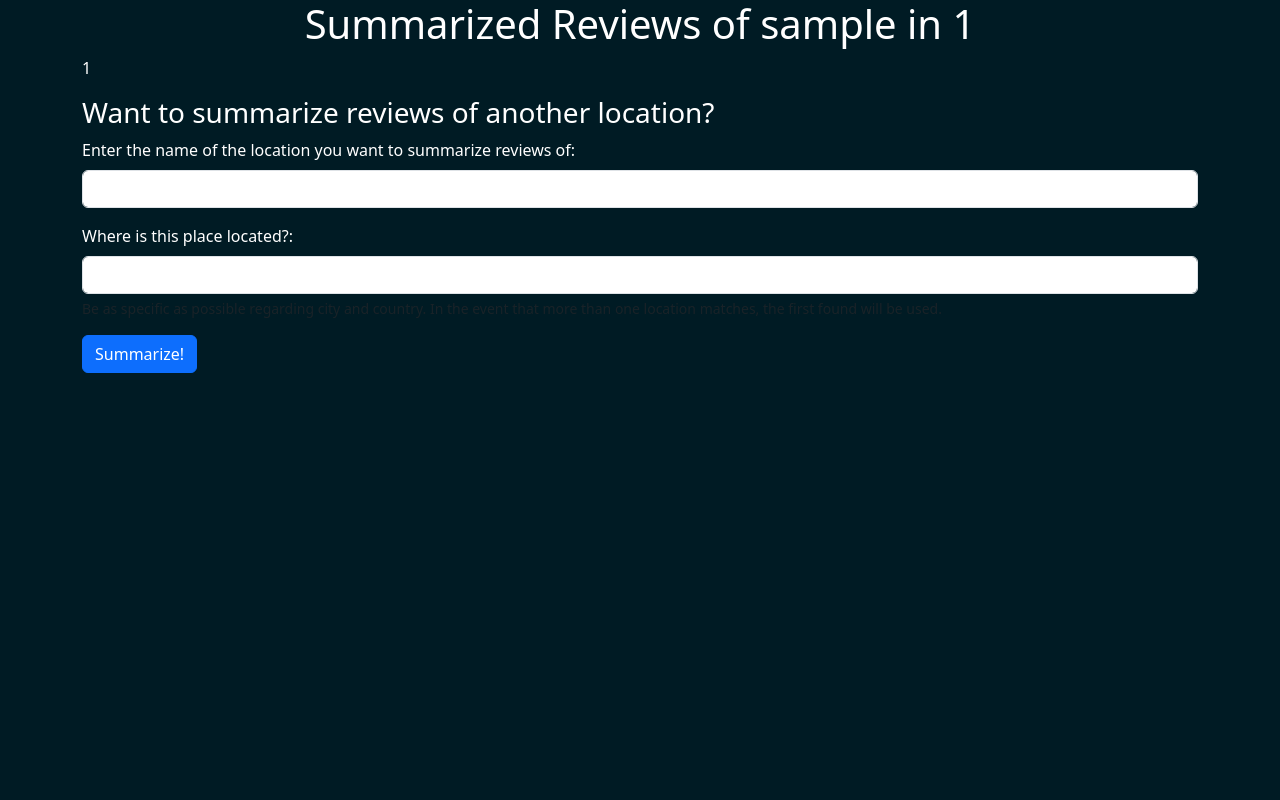
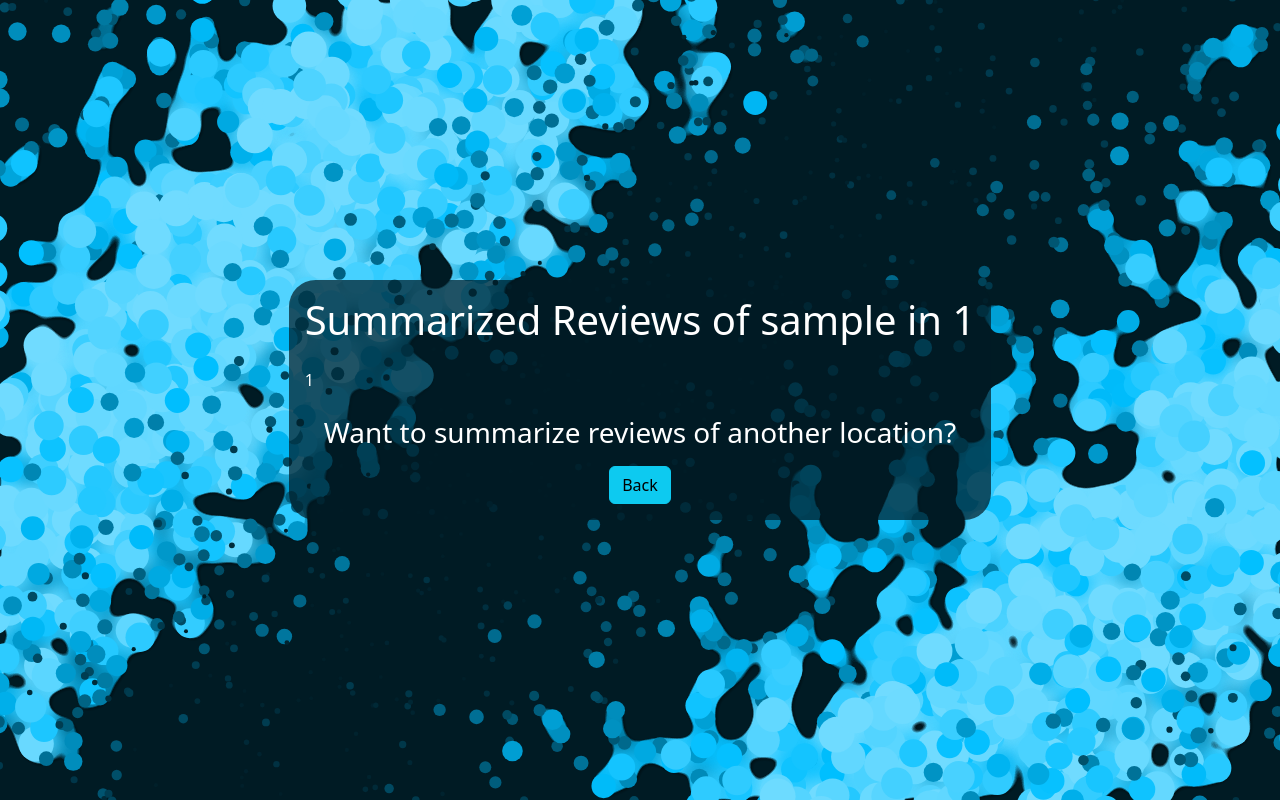
Before and after one commit to arjundha/Google-Review-Summarizer, a Flask app: a page that uses templates/summarize.html in a window 1280 px wide. Run offline with Flask 3, Linux system fonts and the light colour scheme.

Commit message:
Styled the summary page

```diff
--- a/templates/summarize.html
+++ b/templates/summarize.html
@@ -14,53 +14,79 @@
       href="{{url_for('static', filename='styles/style.css')}}"
       rel="stylesheet"
     />
+    <link
+      href="{{url_for('static', filename='styles/background.css')}}"
+      rel="stylesheet"
+    />
   </head>
   <body>
-    <div class="container">
-      <h1 style="text-align: center">
-        Summarized Reviews of {{name}} in {{location}}
-      </h1>
+    <wrapper class="d-flex flex-column min-vh-100">
+      <main class="flex-fill d-flex align-items-center main-area">
+        <div class="container-fluid form-body">
+          <h1 class="p-2 bd-highlight" style="text-align: center">
+            Summarized Reviews of {{name}} in {{location}}
+          </h1>
 
-      <div>{{ summary|markdown }}</div>
+          <div class="container p-2 bd-highlight">{{ summary|markdown }}</div>
 
-      <h3>Want to summarize reviews of another location?</h3>
-      <form action="/summarize">
-        <div class="mb-3">
-          <label for="name" class="form-label"
-            >Enter the name of the location you want to summarize reviews
-            of:</label
-          >
-          <input
-            type="text"
-            class="form-control"
-            id="name"
-            name="name"
-            required
-          />
-        </div>
-        <div class="mb-3">
-          <label for="location" class="form-label"
-            >Where is this place located?:</label
-          >
-          <input
-            type="text"
-            class="form-control"
-            id="location"
-            name="location"
-            required
-          />
-          <div id="locationHelp" class="form-text">
-            Be as specific as possible regarding city and country. In the event
-            that more than one location matches, the first found will be used.
+          <div class="container-fluid text-center">
+            <h3>Want to summarize reviews of another location?</h3>
+            <form class="p-2 bd-highlight" id="summary-form" action="/">
+              <button type="submit" class="btn btn-info">Back</button>
+            </form>
           </div>
         </div>
-        <button type="submit" class="btn btn-primary">Summarize!</button>
-      </form>
-    </div>
+      </main>
+      <!-- Below Canvas and SVG is from: https://codepen.io/darrylhuffman/pen/JEdWzp -->
+      <canvas id="canvas"></canvas>
+      <!-- SVG Goo filter from: https://css-tricks.com/gooey-effect/ -->
+      <svg xmlns="http://www.w3.org/2000/svg" version="1.1">
+        <defs>
+          <filter id="shadowed-goo">
+            <feGaussianBlur
+              in="SourceGraphic"
+              result="blur"
+              stdDeviation="10"
+            />
+            <feColorMatrix
+              in="blur"
+              mode="matrix"
+              values="1 0 0 0 0  0 1 0 0 0  0 0 1 0 0  0 0 0 18 -7"
+              result="goo"
+            />
+            <feGaussianBlur in="goo" stdDeviation="3" result="shadow" />
+            <feColorMatrix
+              in="shadow"
+              mode="matrix"
+              values="0 0 0 0 0  0 0 0 0 0  0 0 0 0 0  0 0 0 1 -0.2"
+              result="shadow"
+            />
+            <feOffset in="shadow" dx="1" dy="1" result="shadow" />
+            <feBlend in2="shadow" in="goo" result="goo" />
+            <feBlend in2="goo" in="SourceGraphic" result="mix" />
+          </filter>
+          <filter id="goo">
+            <feGaussianBlur
+              in="SourceGraphic"
+              result="blur"
+              stdDeviation="10"
+            />
+            <feColorMatrix
+              in="blur"
+              mode="matrix"
+              values="1 0 0 0 0  0 1 0 0 0  0 0 1 0 0  0 0 0 18 -7"
+              result="goo"
+            />
+            <feBlend in2="goo" in="SourceGraphic" result="mix" />
+          </filter>
+        </defs>
+      </svg>
+    </wrapper>
     <script
       src="https://cdn.jsdelivr.net/npm/bootstrap@5.3.3/dist/js/bootstrap.bundle.min.js"
       integrity="sha384-YvpcrYf0tY3lHB60NNkmXc5s9fDVZLESaAA55NDzOxhy9GkcIdslK1eN7N6jIeHz"
       crossorigin="anonymous"
     ></script>
+    <script src="/static/scripts/background.js"></script>
   </body>
 </html>
```
